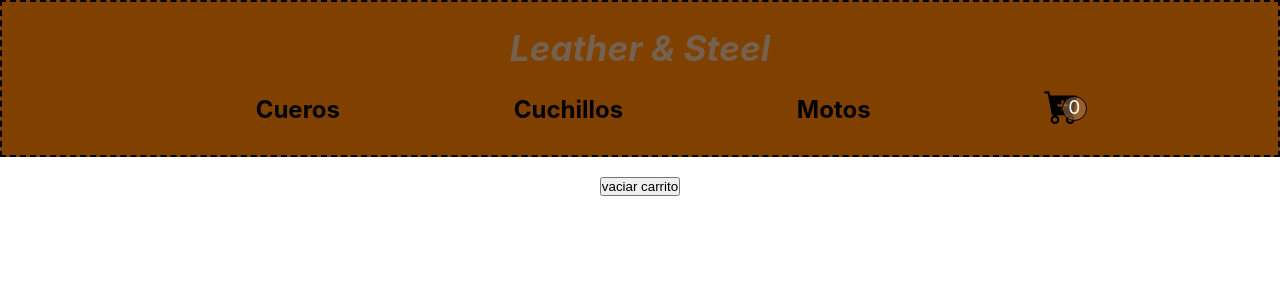
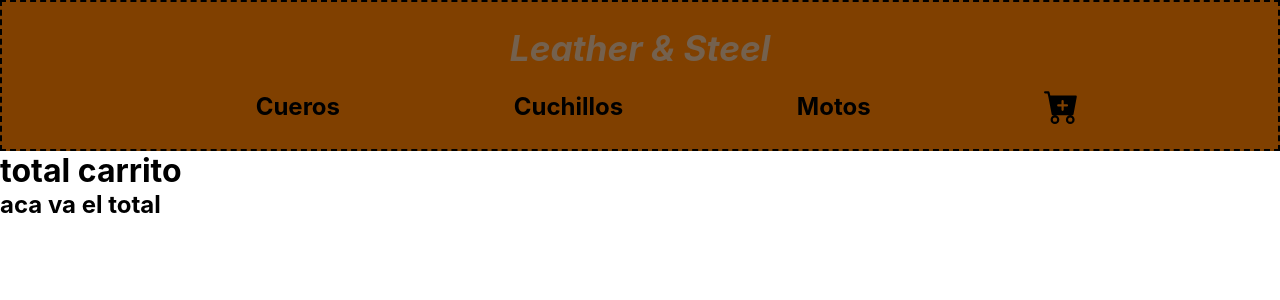
Before and after one commit to bottagerman/proyecto-react, a React (Create React App) app: page /cart in a window 1280 px wide. Shown: the top 300 px of the page. Built offline with nearby package versions, Linux system fonts and the light colour scheme.

Commit message:
se arreglo el carrito

```diff
--- a/src/Components/Cart/Cart.jsx
+++ b/src/Components/Cart/Cart.jsx
@@ -1,36 +1,23 @@
-import { Difference } from "@mui/icons-material";
-import { dialogClasses } from "@mui/material";
 import React, { useContext } from "react";
 import { CartContex } from "../../context/CartContex";
-
+import CartMenu from "../CartMenu/CartMenu";
 
 const Cart = () => {
-
-const {cart, clearCart} = useContext (CartContex)
+  const { cart, clearCart } = useContext(CartContex);
 
   return (
-    <div style={{width: "100%", display: "flex", justifyContent:"space-evenly", marginTop: "20px"}}>
+    <div style={{ display: "flex", flexWrap: "wrap" }}>
       {cart.map((elemento) => {
-        return <div key= {elemento.id} style={{border: "2px solid brown", borderRadius: "4px", textAlign: "center", padding: "10px"}}>
-          <h2>
-            {elemento.title}
-          </h2>
-          <img src={elemento.img} alt={elemento.title} style={{width:"200px", padding:" 10px", height:" 200px", borderRadius: "5px"}}/>
-          <h3>
-            ${elemento.price}
-          </h3>
-          <h3>
-          Cantidad: {elemento.quantity}
-          </h3>
-
-
-
-        </div>
-
-
-      } )}
-
-      <button onClick= {clearCart} > vaciar carrito </button>
+        return (
+          <div>
+            <CartMenu elemento={elemento} />
+          </div>
+        );
+      })}
+      <div tyle={{display:"flex"}}>
+        <h1 >total carrito</h1>
+        <h2> aca va el total</h2>
+      </div>
     </div>
   );
 };
--- a/src/Components/CartMenu/CartMenu.jsx
+++ b/src/Components/CartMenu/CartMenu.jsx
@@ -1,9 +1,44 @@
-import React from 'react'
+import * as React from "react";
+import Card from "@mui/material/Card";
+import CardActions from "@mui/material/CardActions";
+import CardContent from "@mui/material/CardContent";
+import CardMedia from "@mui/material/CardMedia";
+import Button from "@mui/material/Button";
+import Typography from "@mui/material/Typography";
 
-const CartMenu = () => {
+const CartMenu = ({ elemento }) => {
   return (
-    <div>CartMenu</div>
-  )
-}
+    <div>
+      <Card sx={{ display: "flex", m: 5, width:" 60vw"}}>
+        <CardMedia
+          sx={{ width: 120, height: "auto", mt:"7px", mr:"10px"}}
+          image={elemento.img}
+          title={elemento.title}
+        />
+        <CardContent sx={{display:" flex", alignItems:"center"}}>
+          <Typography gutterBottom variant="h5" component="div">
+            {elemento.title}
+          </Typography>
+          <Typography variant="body2" color="text.secondary" sx={{ml:"20px"}}>
+            {elemento.description}
+          </Typography>
+          <Typography variant="body2" color="text.secondary"  sx={{ml:"20px"}}>
+            {elemento.quantity}
+
+          </Typography>
+          <Typography variant="body2" color="text.secondary"  sx={{ml:"20px", fontSize:"17px", height:"bold"}}>
+            ${elemento.price}
+
+          </Typography>
+        </CardContent>
+        <CardActions>
+          <Button size="small">Share</Button>
+          <Button size="small">Learn More</Button>
+        </CardActions>
+      </Card>
+    </div>
+
+  );
+};
 
 export default CartMenu;
--- a/src/Components/CartWidget/CartWidget.jsx
+++ b/src/Components/CartWidget/CartWidget.jsx
@@ -3,6 +3,8 @@ import styles from "./CartWidget.module.css"
 import { Link } from "react-router-dom";
 import { useContext } from "react";
 import { CartContex } from "../../context/CartContex";
+import Badge from '@mui/material/Badge';
+
 
 
 const CartWidget = () => {
@@ -15,13 +17,10 @@ const CartWidget = () => {
         position: "relative",
         color: "black",
 
-
       }}>
-        <BsFillCartPlusFill size={35} /></div>
-      <div className= {styles.cartCounter} >
-      <span>
-      {cart.length}
-      </span>
+        <Badge badgeContent = {cart.lenght} color = "error" showZero>
+        <BsFillCartPlusFill size={35} />
+        </Badge>
       </div>
     </Link>
   );
--- a/src/Components/ItemDetailContainer/ItemDetailContainer.jsx
+++ b/src/Components/ItemDetailContainer/ItemDetailContainer.jsx
@@ -32,6 +32,7 @@ const ItemDetailContainer = () => {
 
     agregarAlCarrito(producto);
   };
+
   return (
     <div>
       <ItemDetail producto= {productoSeleccionado} onAdd ={onAdd} />
```
